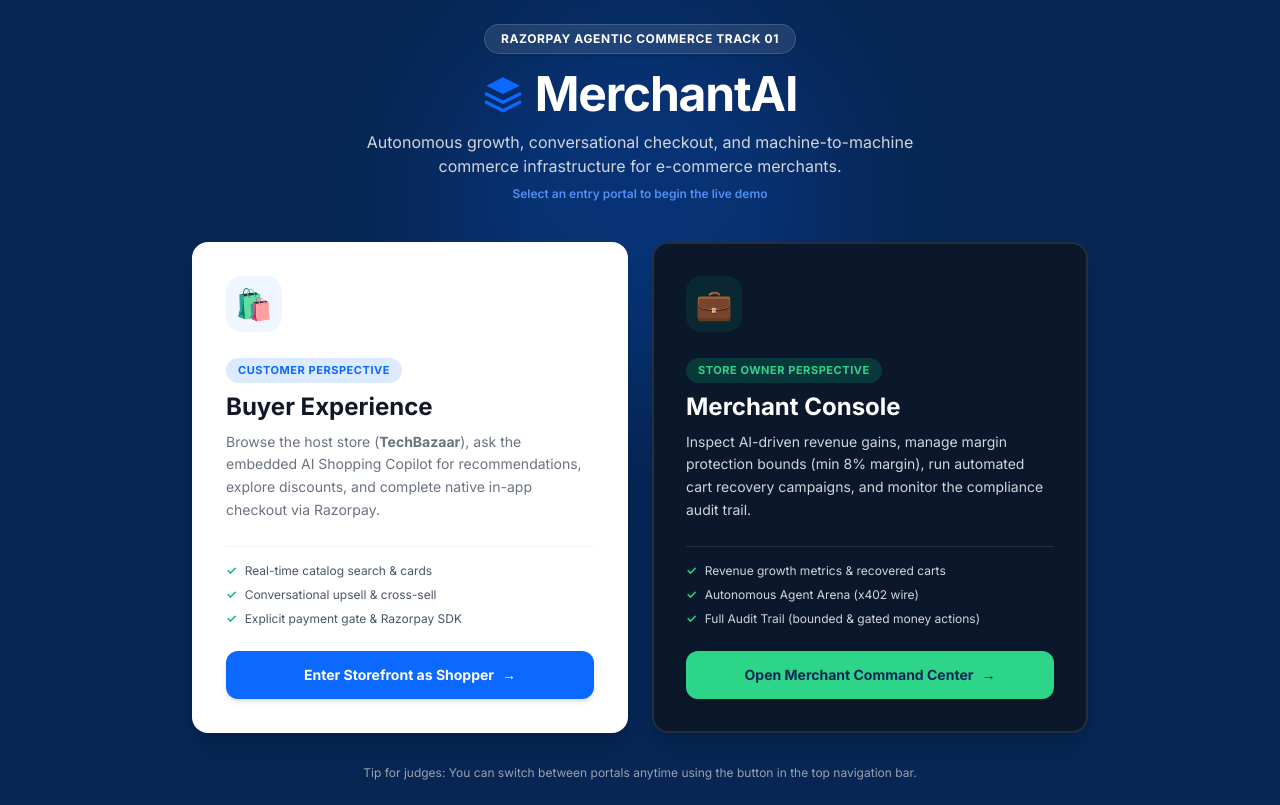
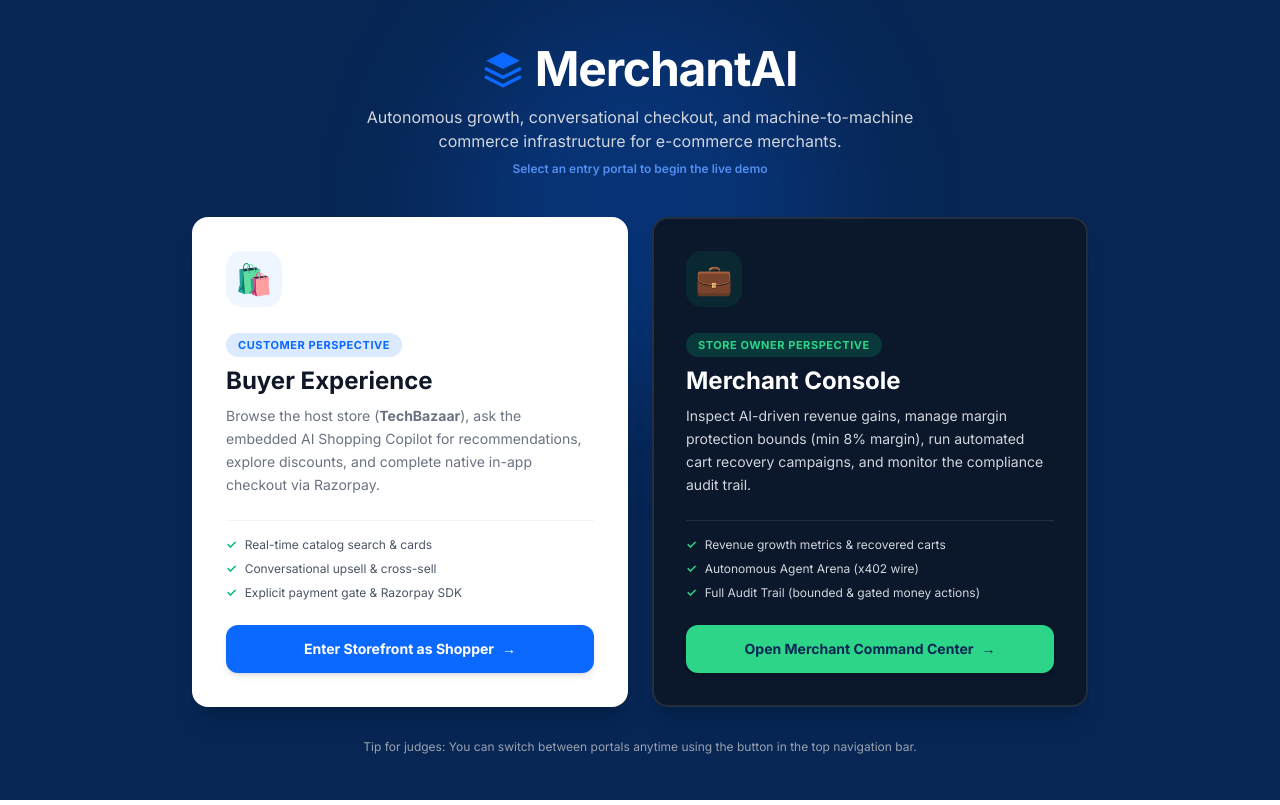
Before and after one commit to Jeet-Paghdar/MerchantAi, a React (Vite) app in the folder frontend/: page / in a window 1280 px wide. Built offline with nearby package versions, Linux system fonts and the light colour scheme.

Commit message:
style: remove Track 01 header badge

```diff
--- a/frontend/src/components/RoleGateway.jsx
+++ b/frontend/src/components/RoleGateway.jsx
@@ -10,9 +10,7 @@
       <div className="max-w-4xl w-full z-10">
         {/* Header Branding */}
         <div className="text-center mb-10">
-          <div className="inline-flex items-center gap-2 bg-white/10 px-4 py-1.5 rounded-full border border-white/15 mb-4 shadow-sm">
-            <span className="text-xs font-bold text-white uppercase tracking-wider">Razorpay Agentic Commerce Track 01</span>
-          </div>
+
           <div className="flex items-center justify-center gap-3 mb-2">
             <svg width="40" height="40" viewBox="0 0 24 24" fill="none" xmlns="http://www.w3.org/2000/svg">
               <path d="M12 2L2 7L12 12L22 7L12 2Z" fill="#0B69FF"/>
```
